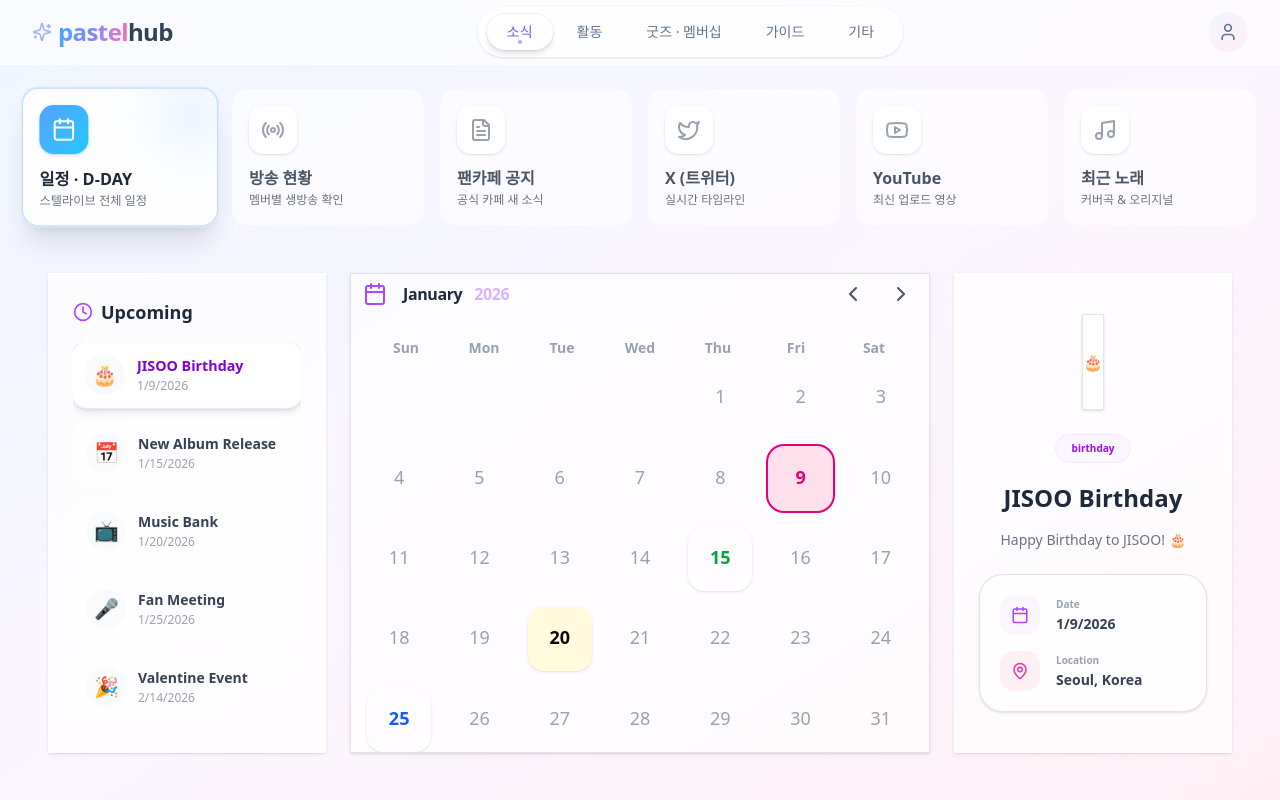
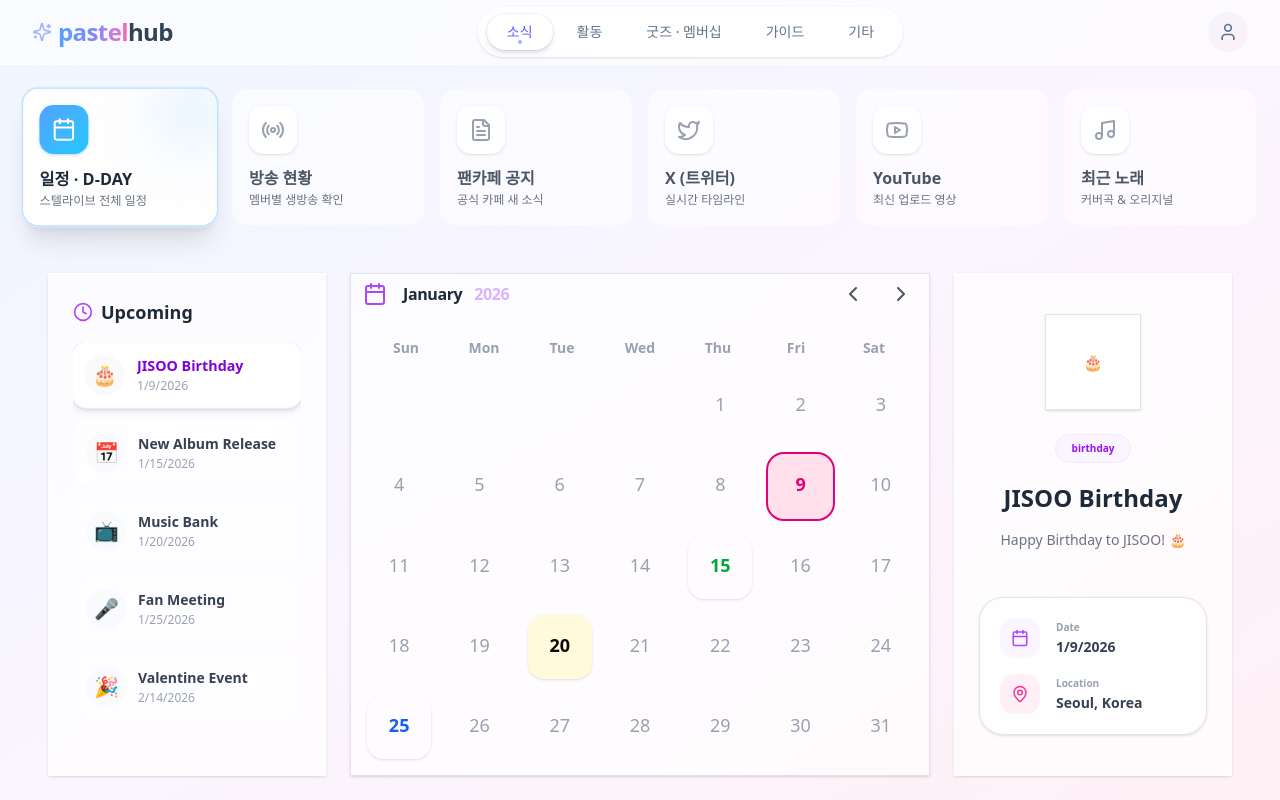
Before and after one commit to pastelhub1234-pixel/ewdc, a React (Vite) app: page /news/schedule in a window 1280 px wide. Built offline with nearby package versions, Linux system fonts and the light colour scheme.

Commit message:
Update AllSchedule.tsx

```diff
--- a/src/features/news/components/AllSchedule.tsx
+++ b/src/features/news/components/AllSchedule.tsx
@@ -85,25 +85,16 @@
 
   return (
     <div className="w-full h-full p-6 overflow-x-auto flex justify-center items-center">
-      {/* 스크롤바 숨김 스타일 */}
       <style>{`
         .scrollbar-hide::-webkit-scrollbar { display: none; }
         .scrollbar-hide { -ms-overflow-style: none; scrollbar-width: none; }
       `}</style>
 
-      {/* [Grid Layout 변경]
-        - grid-cols-4: 전체를 4분할
-        - Left: col-span-1 (1/4)
-        - Center: col-span-2 (2/4 = 1/2)
-        - Right: col-span-1 (1/4)
-        - h-[600px]: 높이 고정 (달력 줄 수 변화에도 UI 흔들림 방지)
-        - max-w-[1400px]: 너무 넓어지지 않게 제한
-      */}
       <div className="min-w-[1000px] max-w-[1400px] w-full h-[600px] grid grid-cols-4 gap-6">
 
-        {/* =======================================================
-            1. [Left] Upcoming List (1/4)
-           ======================================================= */}
+        {/* =======================
+            1. [Left] Upcoming
+           ======================= */}
         <div className="col-span-1 bg-white/70 backdrop-blur-xl rounded-[32px] p-6 shadow-sm border border-white/60 flex flex-col h-full overflow-hidden">
           <div className="flex items-center gap-2 mb-4 pl-1 flex-shrink-0">
             <Clock className="w-5 h-5 text-purple-500" />
@@ -146,12 +137,11 @@
           </div>
         </div>
 
-        {/* =======================================================
-            2. [Center] Calendar (2/4)
-            - col-span-2: 너비 2배 확보
-           ======================================================= */}
+        {/* =======================
+            2. [Center] Calendar
+           ======================= */}
         <div className="col-span-2 bg-white/70 backdrop-blur-xl rounded-[32px] p-8 shadow-sm border border-purple-50 flex flex-col h-full overflow-hidden">
-          {/* Calendar Header */}
+          {/* Header */}
           <div className="flex items-center justify-between mb-6 flex-shrink-0 px-2">
             <h3 className="text-gray-800 font-bold flex items-center gap-3 text-3xl tracking-tight">
               <CalendarIcon className="w-8 h-8 text-purple-500" />
@@ -176,9 +166,10 @@
             ))}
           </div>
 
-          {/* Days Grid - 높이 고정 상태에서 자연스럽게 배치 */}
-          <div className="flex-1 px-4">
-            <div className="grid grid-cols-7 gap-4 h-full content-start">
+          {/* Days Grid */}
+          {/* [수정 1] padding(p-2) 추가: 맨 아래 칸이나 양옆 칸의 border(ring)가 잘리지 않도록 여백 확보 */}
+          <div className="flex-1 px-2 pb-2">
+            <div className="grid grid-cols-7 gap-4 h-full content-start p-2">
               {Array.from({ length: startingDayOfWeek }).map((_, i) => <div key={`empty-${i}`} />)}
               {Array.from({ length: daysInMonth }).map((_, i) => {
                 const day = i + 1;
@@ -187,7 +178,6 @@
                 const isSelected = selectedEvent && new Date(selectedEvent.date).getDate() === day && new Date(selectedEvent.date).getMonth() === currentDate.getMonth();
 
                 return (
-                  /* aspect-square를 사용하여 정사각형 비율 유지하되, 컨테이너 너비에 맞춤 */
                   <button
                     key={day}
                     onClick={() => event && setSelectedEvent(event)}
@@ -209,29 +199,34 @@
           </div>
         </div>
 
-        {/* =======================================================
-            3. [Right] Details (1/4)
-           ======================================================= */}
+        {/* =======================
+            3. [Right] Details
+           ======================= */}
         <div className="col-span-1 bg-white/70 backdrop-blur-xl rounded-[32px] p-6 shadow-sm border border-white/60 flex flex-col justify-center text-center h-full relative overflow-hidden">
           {selectedEvent ? (
             <div className="animate-in fade-in zoom-in duration-300 h-full flex flex-col items-center justify-center w-full py-4">
-               <div className="w-24 h-24 mx-auto bg-white rounded-[2rem] shadow-sm flex items-center justify-center text-5xl mb-6 border border-purple-50">
+
+               {/* [수정 2] flex-shrink-0 추가: 화면이 좁아져도 아이콘 박스가 찌그러지지 않음 */}
+               {/* aspect-square 추가: 정사각형 비율 강력 고정 */}
+               <div className="w-24 h-24 flex-shrink-0 aspect-square mx-auto bg-white rounded-[2rem] shadow-sm flex items-center justify-center text-5xl mb-6 border border-purple-50">
                 {getEventIcon(selectedEvent.type)}
               </div>
 
-              <div className="inline-flex items-center justify-center px-4 py-1.5 mb-5 rounded-full bg-purple-50 text-purple-600 text-[10px] font-bold uppercase tracking-widest border border-purple-100">
+              <div className="inline-flex items-center justify-center px-4 py-1.5 mb-5 rounded-full bg-purple-50 text-purple-600 text-[10px] font-bold uppercase tracking-widest border border-purple-100 flex-shrink-0">
                 {selectedEvent.type}
               </div>
 
-              <h2 className="text-2xl font-bold text-gray-800 mb-4 leading-tight px-2 w-full truncate">
+              {/* [수정 3] truncate 제거: 제목이 길면 말줄임(...) 대신 다음 줄로 넘어감 */}
+              <h2 className="text-2xl font-bold text-gray-800 mb-4 leading-tight px-2 w-full break-keep line-clamp-3">
                 {selectedEvent.title}
               </h2>
 
-              <p className="text-sm text-gray-500 mb-8 leading-relaxed px-2 line-clamp-4 w-full h-[5rem]">
+              {/* [수정 3] line-clamp 완화: 설명글도 더 많이 보이도록 수정 */}
+              <p className="text-sm text-gray-500 mb-6 leading-relaxed px-2 break-keep line-clamp-5">
                 {selectedEvent.description}
               </p>
 
-              <div className="w-full bg-white/60 rounded-3xl p-5 text-left border border-white/80 space-y-4 shadow-sm mt-auto">
+              <div className="w-full bg-white/60 rounded-3xl p-5 text-left border border-white/80 space-y-4 shadow-sm mt-auto flex-shrink-0">
                 <div className="flex items-center gap-4">
                   <div className="w-10 h-10 rounded-xl bg-purple-50 flex items-center justify-center text-purple-500 flex-shrink-0">
                     <CalendarIcon size={18} />
```
